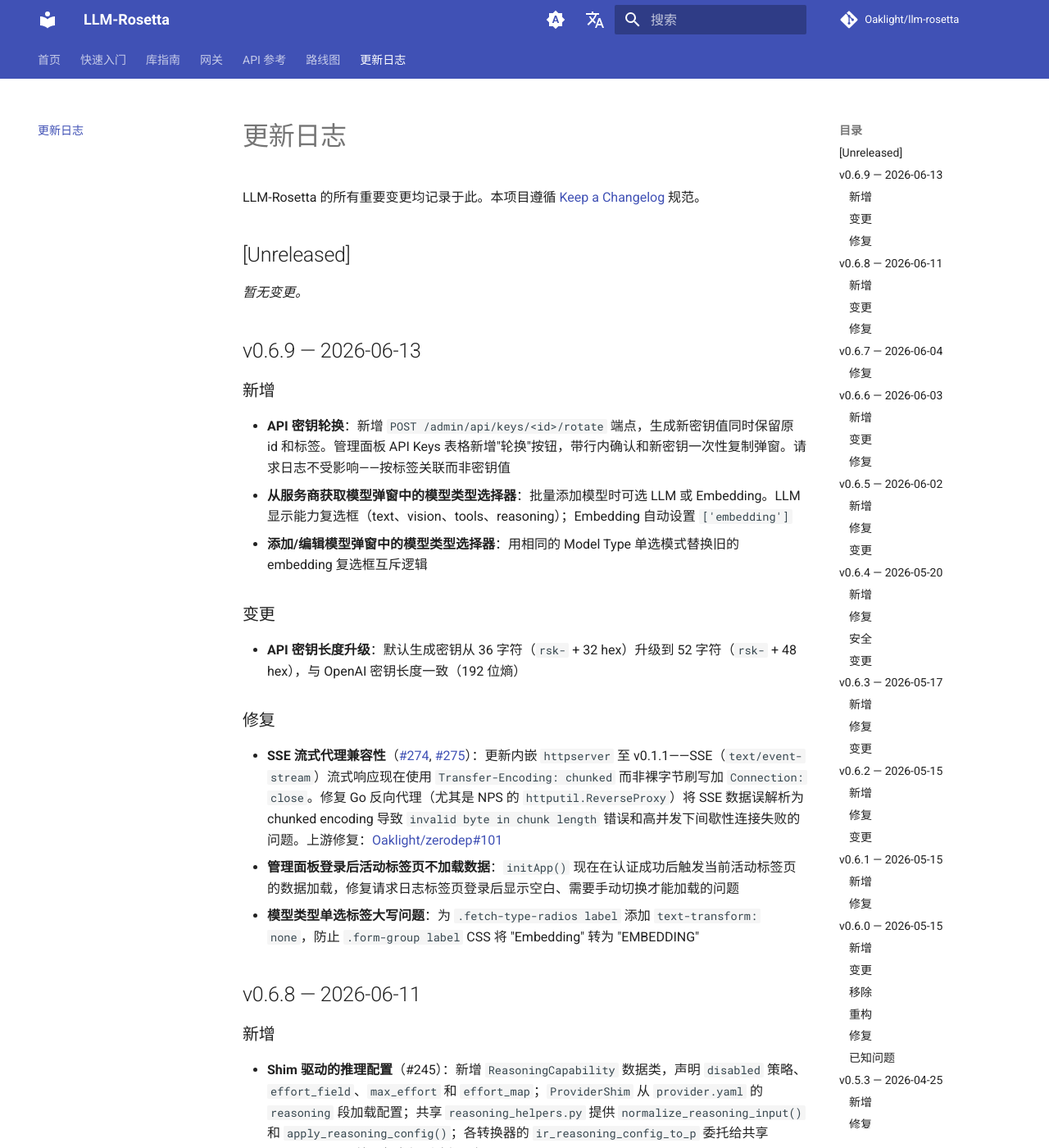
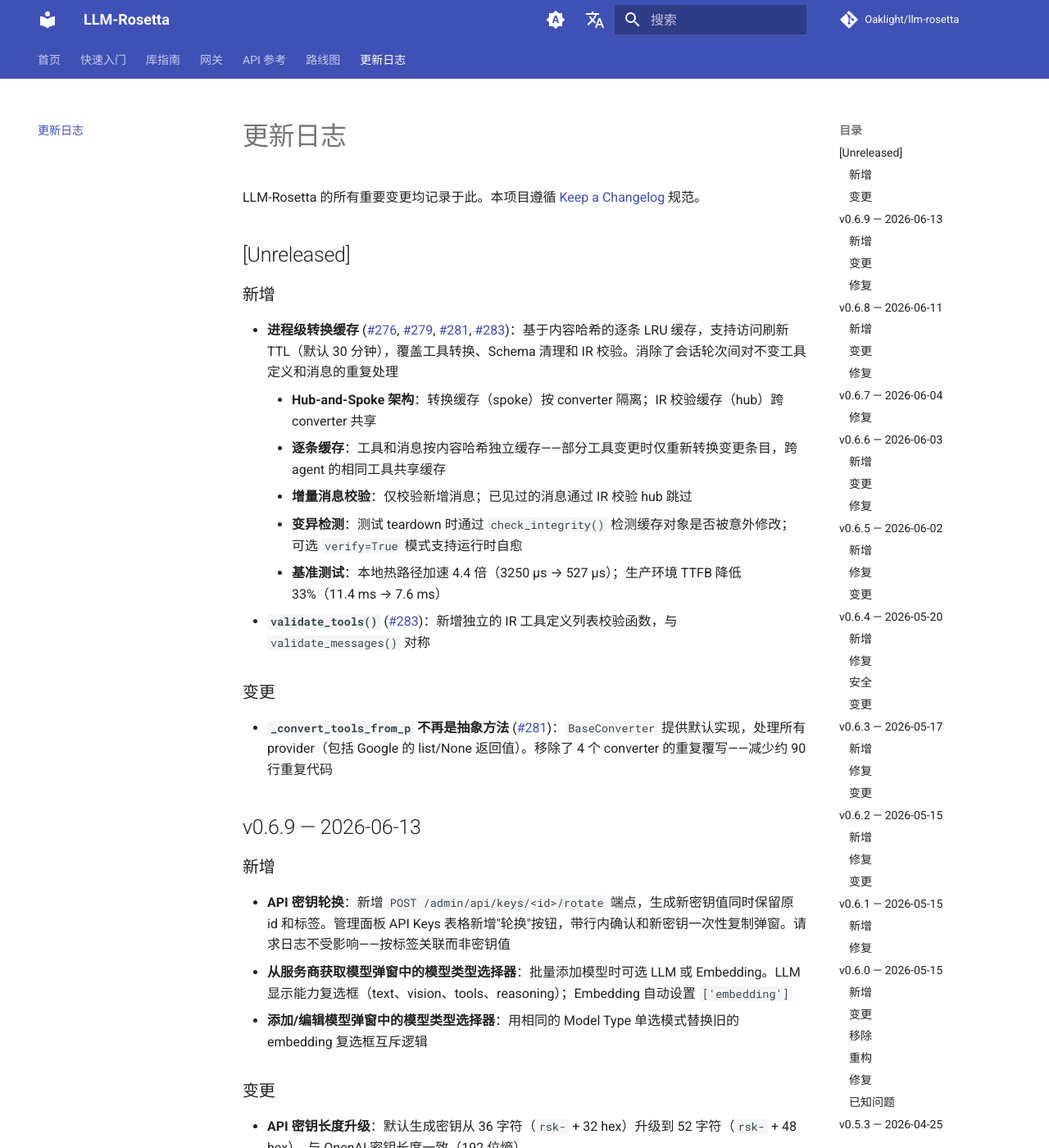
Before and after one commit to Oaklight/llm-rosetta, an MkDocs documentation site: the page built from docs/changelog.md, in a window 1280 px wide and 1400 px high. Shown: the whole window at 82% size. Built offline with MkDocs 1.6.1 and Material for MkDocs 9.7.7, drawn with Linux system fonts in a browser that asks for light colours; comment, search, counter and statistics services are not loaded.

Commit message:
docs: 添加转换缓存更新日志 (v0.6.10 unreleased)

```diff
--- a/docs/changelog.md
+++ b/docs/changelog.md
@@ -8,7 +8,19 @@
 
 ## [Unreleased]
 
-*暂无变更。*
+### 新增
+
+- **进程级转换缓存** ([#276](https://github.com/Oaklight/llm-rosetta/issues/276), [#279](https://github.com/Oaklight/llm-rosetta/pull/279), [#281](https://github.com/Oaklight/llm-rosetta/pull/281), [#283](https://github.com/Oaklight/llm-rosetta/pull/283))：基于内容哈希的逐条 LRU 缓存，支持访问刷新 TTL（默认 30 分钟），覆盖工具转换、Schema 清理和 IR 校验。消除了会话轮次间对不变工具定义和消息的重复处理
+    - **Hub-and-Spoke 架构**：转换缓存（spoke）按 converter 隔离；IR 校验缓存（hub）跨 converter 共享
+    - **逐条缓存**：工具和消息按内容哈希独立缓存——部分工具变更时仅重新转换变更条目，跨 agent 的相同工具共享缓存
+    - **增量消息校验**：仅校验新增消息；已见过的消息通过 IR 校验 hub 跳过
+    - **变异检测**：测试 teardown 时通过 `check_integrity()` 检测缓存对象是否被意外修改；可选 `verify=True` 模式支持运行时自愈
+    - **基准测试**：本地热路径加速 4.4 倍（3250 µs → 527 µs）；生产环境 TTFB 降低 33%（11.4 ms → 7.6 ms）
+- **`validate_tools()`** ([#283](https://github.com/Oaklight/llm-rosetta/pull/283))：新增独立的 IR 工具定义列表校验函数，与 `validate_messages()` 对称
+
+### 变更
+
+- **`_convert_tools_from_p` 不再是抽象方法** ([#281](https://github.com/Oaklight/llm-rosetta/pull/281))：`BaseConverter` 提供默认实现，处理所有 provider（包括 Google 的 list/None 返回值）。移除了 4 个 converter 的重复覆写——减少约 90 行重复代码
 
 ## v0.6.9 — 2026-06-13
 
```
